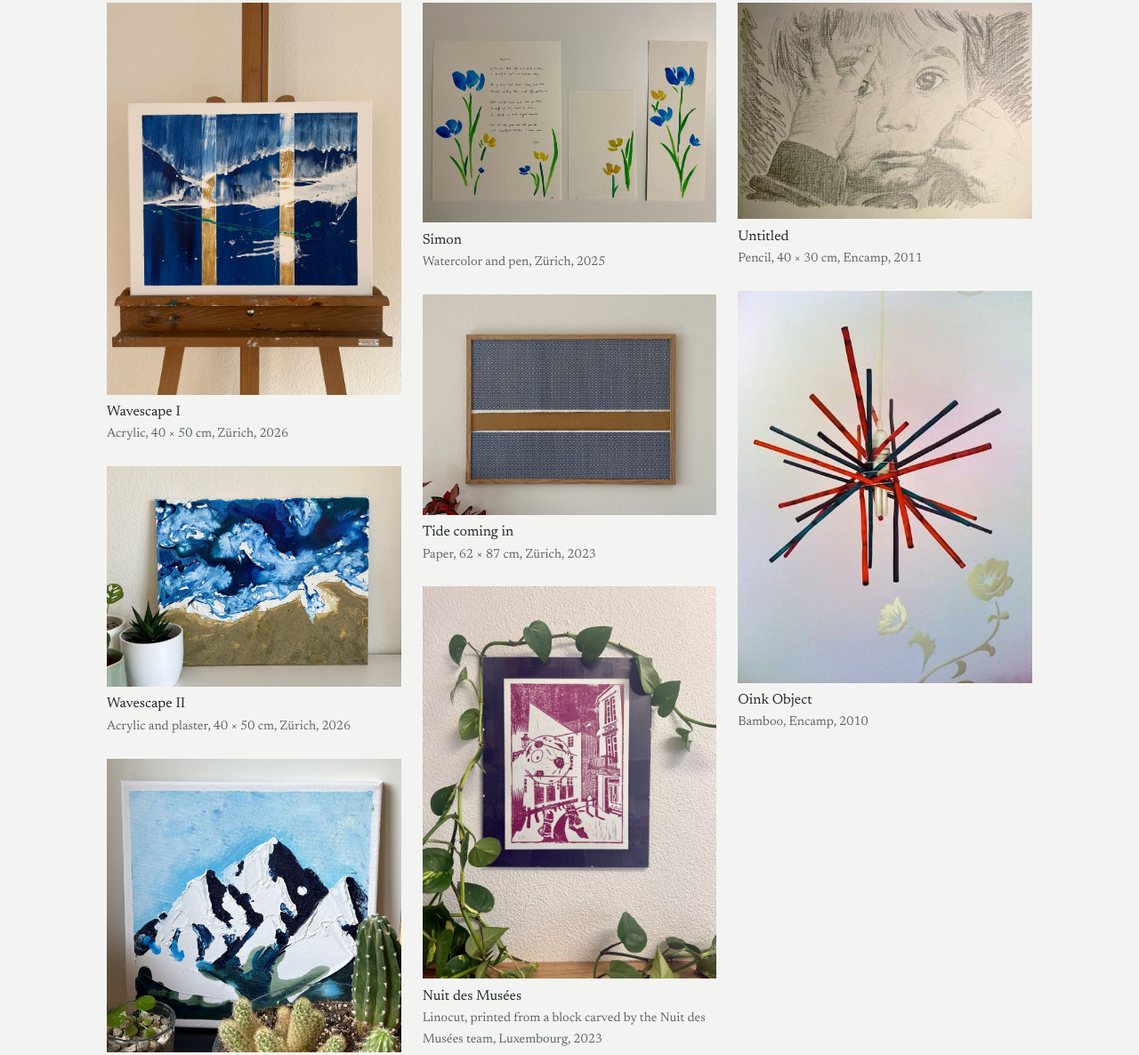
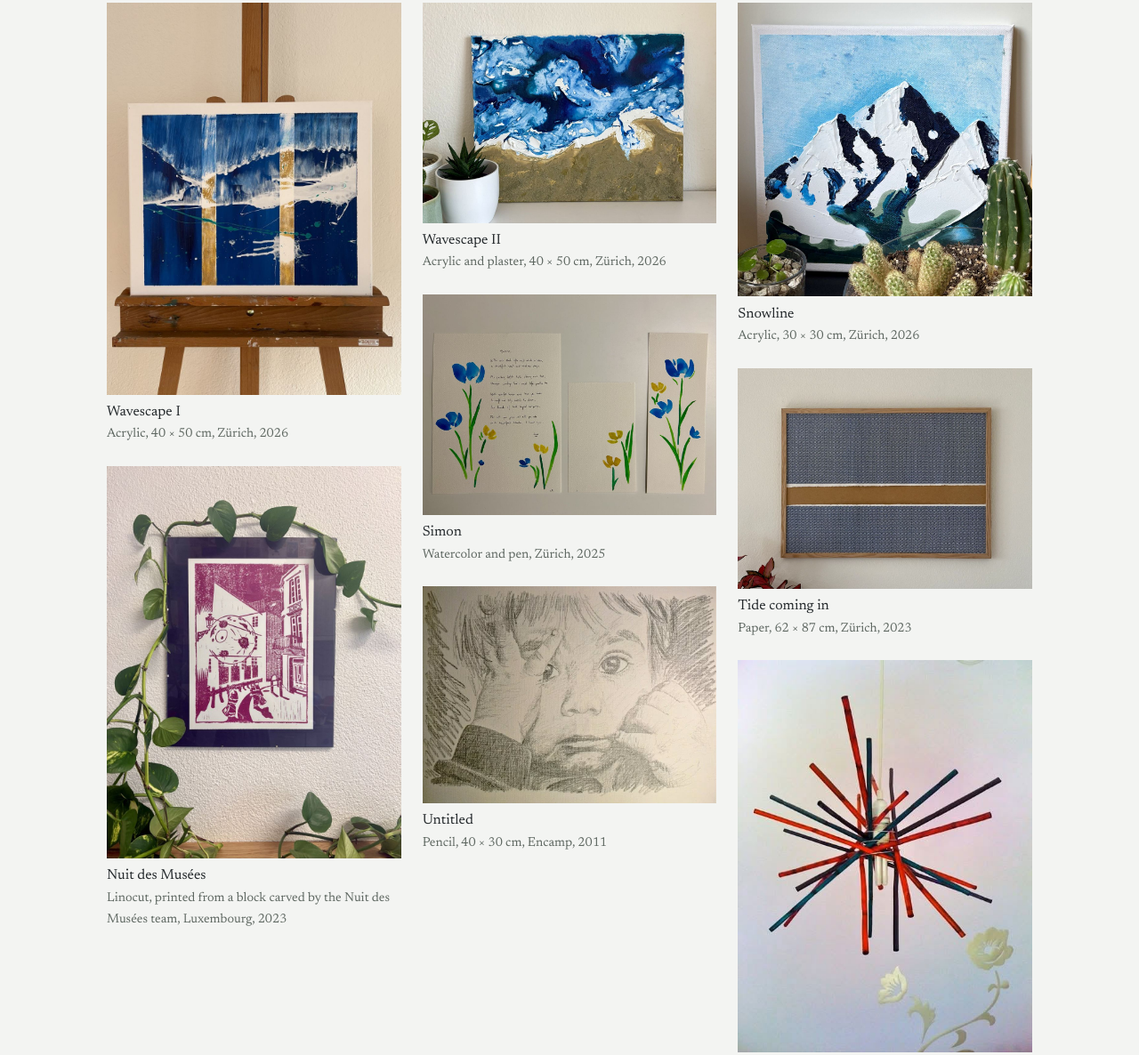
Before and after one commit to ionepla/ionepla.github.io, a plain HTML site: page art/index.html in a window 1280 px wide. Shown: the part 509-1695 px from the top of the page at 89% size. Drawn offline with Linux system fonts and the light colour scheme.

Commit message:
Add files via upload

```diff
--- a/art/index.html
+++ b/art/index.html
@@ -36,7 +36,7 @@
 
     <section class="block">
       <div class="chips" id="chips" role="group" aria-label="Filter artworks"></div>
-      <div class="gallery" id="gallery"></div>
+      <div class="gallery masonry" id="gallery"></div>
       <p class="end-link"><a href="#" data-mail data-subject="Art inquiry">Inquire</a></p>
       <p class="end-link"><a href="/photography/">Photography</a></p>
     </section>
@@ -52,21 +52,21 @@
 <script>
 /* One entry per artwork. src = path to a low-res image, e.g. "/img/art/sunrise.jpg". Leave "" for a placeholder. */
 const ARTWORKS = [
-  { title: "Wavescape I", category: "Painting", medium: "Acrylic", size: "40 × 50 cm", place: "Zürich", year: "2026", src: "/img/art/wavescape-i-2026.jpg",
+  { title: "Wavescape I", category: "Painting", medium: "Acrylic", size: "40 × 50 cm", place: "Zürich", year: "2026", src: "/img/art/wavescape-i-2026.jpg", w: 900, h: 1200,
     alt: "Abstract painting in deep blue and white with two vertical gold bands and teal splashes, on a wooden easel" },
-  { title: "Wavescape II", category: "Painting", medium: "Acrylic and plaster", size: "40 × 50 cm", place: "Zürich", year: "2026", src: "/img/art/wavescape-ii-2026.jpg",
+  { title: "Wavescape II", category: "Painting", medium: "Acrylic and plaster", size: "40 × 50 cm", place: "Zürich", year: "2026", src: "/img/art/wavescape-ii-2026.jpg", w: 1200, h: 900,
     alt: "Textured abstract painting with white and blue waves meeting a gold shoreline, leaning on a shelf beside small plants" },
-  { title: "Snowline", category: "Painting", medium: "Acrylic", size: "30 × 30 cm", place: "Zürich", year: "2026", src: "/img/art/snowline-2026.jpg",
+  { title: "Snowline", category: "Painting", medium: "Acrylic", size: "30 × 30 cm", place: "Zürich", year: "2026", src: "/img/art/snowline-2026.jpg", w: 1200, h: 1200,
     alt: "Acrylic painting of snow-covered mountain peaks with dark rock against a blue sky, in front of small cacti and plants" },
-  { title: "Simon", category: "Painting", medium: "Watercolor and pen", place: "Zürich", year: "2025", src: "/img/art/simon-2025.jpg",
+  { title: "Simon", category: "Painting", medium: "Watercolor and pen", place: "Zürich", year: "2025", src: "/img/art/simon-2025.jpg", w: 1200, h: 899,
     alt: "Watercolor tulips in blue and yellow beside a handwritten poem, with a matching blank card and a tall bookmark" },
-  { title: "Tide coming in", category: "Painting", medium: "Paper", size: "62 × 87 cm", place: "Zürich", year: "2023", src: "/img/art/tide-coming-in-2023.jpg",
+  { title: "Tide coming in", category: "Painting", medium: "Paper", size: "62 × 87 cm", place: "Zürich", year: "2023", src: "/img/art/tide-coming-in-2023.jpg", w: 1200, h: 900,
     alt: "Oak-framed work on a wall: blue wave-pattern paper above and below a torn band that reveals brown cardboard" },
-  { title: "Nuit des Musées", category: "Painting", medium: "Linocut, printed from a block carved by the Nuit des Musées team", place: "Luxembourg", year: "2023", src: "/img/art/nuit-des-musees-2023.jpg",
+  { title: "Nuit des Musées", category: "Painting", medium: "Linocut, printed from a block carved by the Nuit des Musées team", place: "Luxembourg", year: "2023", src: "/img/art/nuit-des-musees-2023.jpg", w: 900, h: 1200,
     alt: "Magenta linocut print of a narrow old-town street with tall buildings, a street lamp, a large round lantern and two figures carrying poles" },
-  { title: "Untitled", category: "Painting", medium: "Pencil", size: "40 × 30 cm", place: "Encamp", year: "2011", src: "/img/art/pencil-encamp-2011.jpg",
+  { title: "Untitled", category: "Painting", medium: "Pencil", size: "40 × 30 cm", place: "Encamp", year: "2011", src: "/img/art/pencil-encamp-2011.jpg", w: 960, h: 707,
     alt: "Pencil drawing of a young child's face, one hand raised near the eye and the other at the chin" },
-  { title: "Oink Object", category: "Lamps", medium: "Bamboo", place: "Encamp", year: "2010", src: "/img/art/oink-object-encamp-2010.jpg",
+  { title: "Oink Object", category: "Lamps", medium: "Bamboo", place: "Encamp", year: "2010", src: "/img/art/oink-object-encamp-2010.jpg", w: 480, h: 640,
     alt: "Pendant lamp of red, teal and purple sticks radiating from the bulb" }
 ];
 ARTWORKS.sort((a, b) => Number(b.year) - Number(a.year)); // newest first
@@ -79,6 +79,7 @@ function media(a, full) {
   if (a.src) {
     const i = document.createElement('img');
     i.src = a.src; i.alt = a.alt || (a.title + ', ' + a.medium); i.loading = 'lazy'; i.draggable = false;
+    if (!full && a.w) { i.width = a.w; i.height = a.h; i.style.aspectRatio = a.w + ' / ' + a.h; }
     i.addEventListener('contextmenu', e => e.preventDefault());
     return i;
   }
@@ -87,9 +88,16 @@ function media(a, full) {
   if (!full) d.style.aspectRatio = a.ratio;
   return d;
 }
+// Three columns (two on tablets, one on phones). Each next piece goes into the shortest column,
+// so the order reads from top to bottom, newest first.
+function columnsCount() { const w = window.innerWidth; return w >= 900 ? 3 : (w >= 560 ? 2 : 1); }
 function render() {
   gallery.innerHTML = '';
+  const n = columnsCount();
+  const cols = Array.from({ length: n }, () => { const c = document.createElement('div'); c.className = 'col'; gallery.appendChild(c); return c; });
+  const heights = new Array(n).fill(0);
   ARTWORKS.filter(a => active === 'All' || a.category === active).forEach(a => {
+    const k = heights.indexOf(Math.min(...heights));
     const f = document.createElement('figure'); f.className = 'piece'; f.style.margin = '0 0 1.5rem';
     const b = document.createElement('button'); b.type = 'button';
     b.setAttribute('aria-label', 'View ' + a.title);
@@ -99,9 +107,12 @@ function render() {
     c.innerHTML = '<div class="t"></div><div class="m"></div>';
     c.querySelector('.t').textContent = a.title;
     c.querySelector('.m').textContent = [a.medium, a.size, a.place, a.year].filter(Boolean).join(', ');
-    f.append(b, c); gallery.appendChild(f);
+    f.append(b, c); cols[k].appendChild(f);
+    heights[k] += (a.w ? a.h / a.w : 1) + 0.26;      // picture height plus room for the caption
   });
 }
+let lastCols = columnsCount();
+window.addEventListener('resize', () => { const n = columnsCount(); if (n !== lastCols) { lastCols = n; render(); } });
 function openPiece(a) {
   lbBody.innerHTML = '';
   lbBody.appendChild(media(a, true));
```
Also changed, not shown: photography/index.html (+2 -2 lines), 1 other file.
